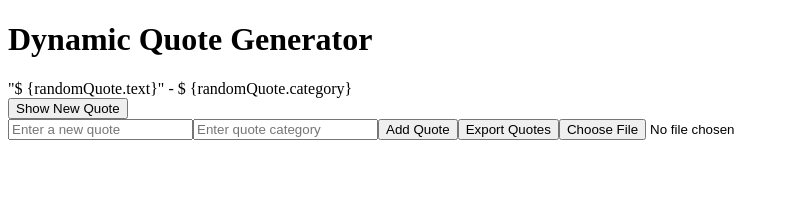
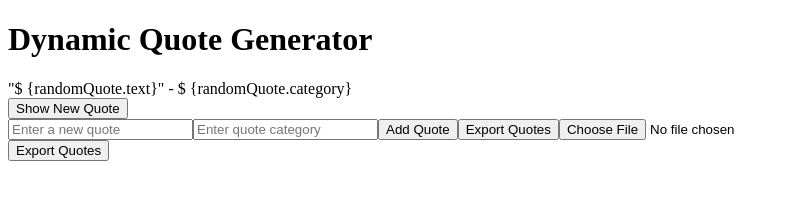
Before and after one commit to Alikdn/alx_fe_javascript, a plain HTML site: page dom-manipulation/index.html in a window 1280 px wide. Shown: the whole page, without its empty margins (0-789 px from the left). Drawn offline with Linux system fonts and the light colour scheme.

Commit message:
update file

```diff
--- a/dom-manipulation/index.html
+++ b/dom-manipulation/index.html
@@ -10,6 +10,9 @@
   <div id="quoteDisplay"></div>
   <button id="newQuote">Show New Quote</button>
   <div id="quoteFormContainer"></div>
+  <div>
+     <button id="exportQuotesButton">Export Quotes</button>
+  </div>
   <script src="script.js"></script>
 </body>
 </html>
```
